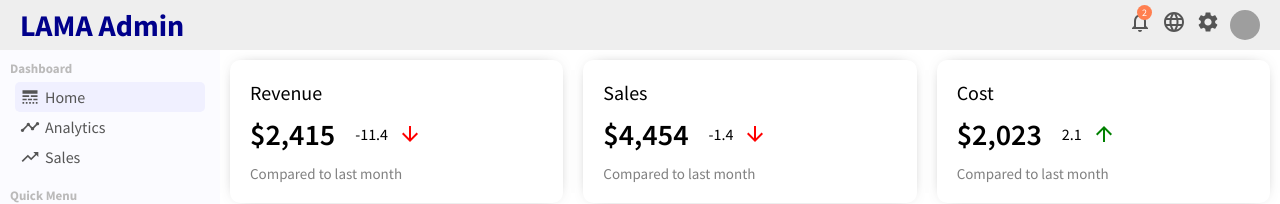
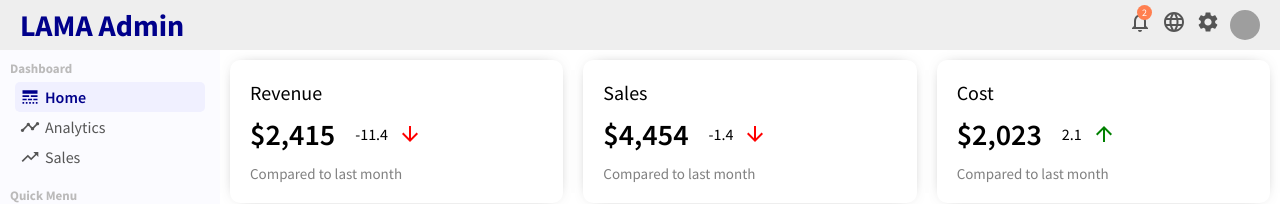
Before and after one commit to xueyublue/react-admin-dashboard, a React (Create React App) app: page / in a window 1280 px wide. Shown: the top 204 px of the page. Built offline with nearby package versions, Linux system fonts and the light colour scheme; grey boxes are pictures that could not be loaded.

Commit message:
Make sidebar nicer

```diff
--- a/src/components/sidebar/sidebar.css
+++ b/src/components/sidebar/sidebar.css
@@ -39,6 +39,9 @@
 .sidebarListItem.active,
 .sidebarListItem:hover {
   background-color: rgb(240, 240, 255);
+  transition: all 0.3s ease;
+  color: darkblue;
+  font-weight: 600;
 }
 
 .sidebarIcon {
```
